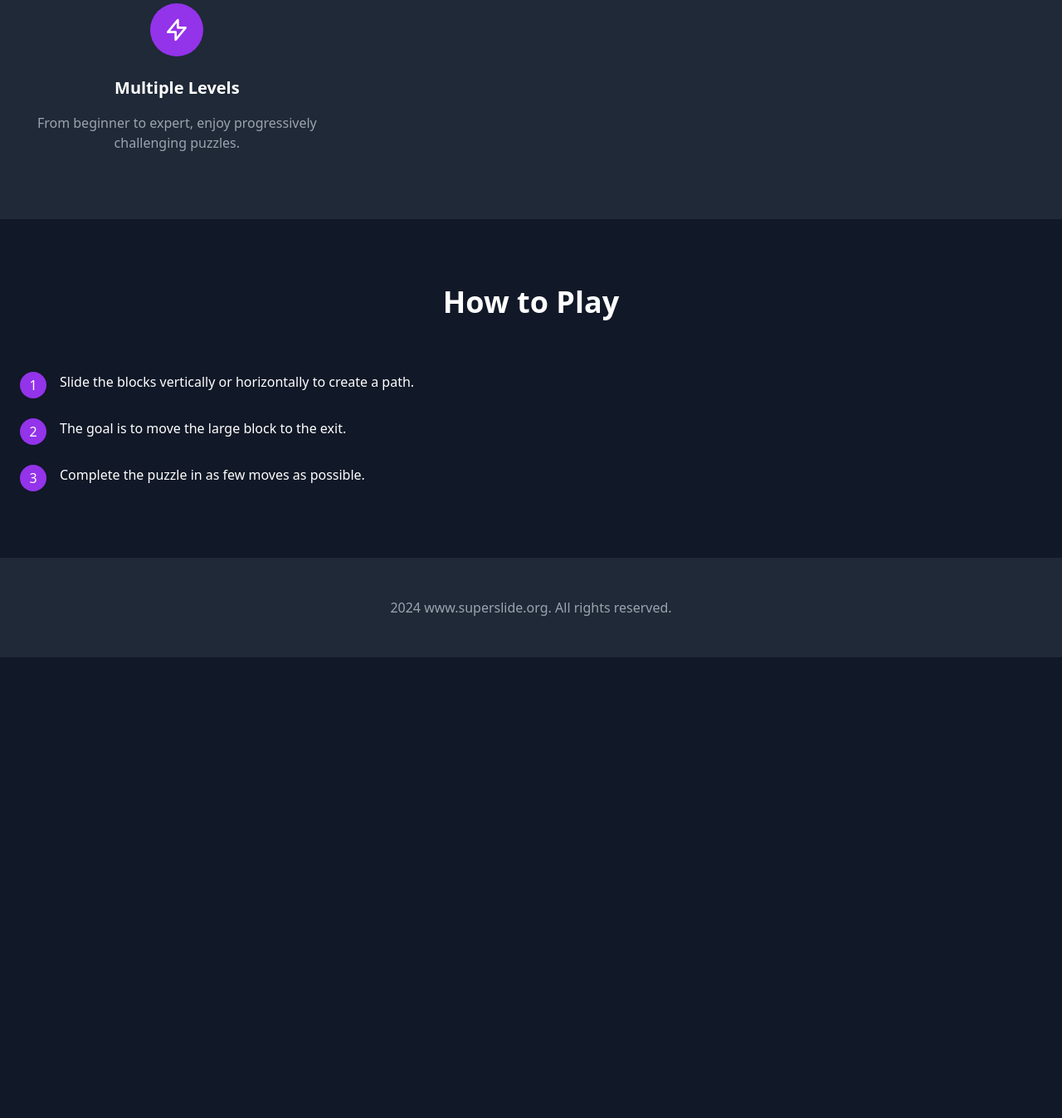
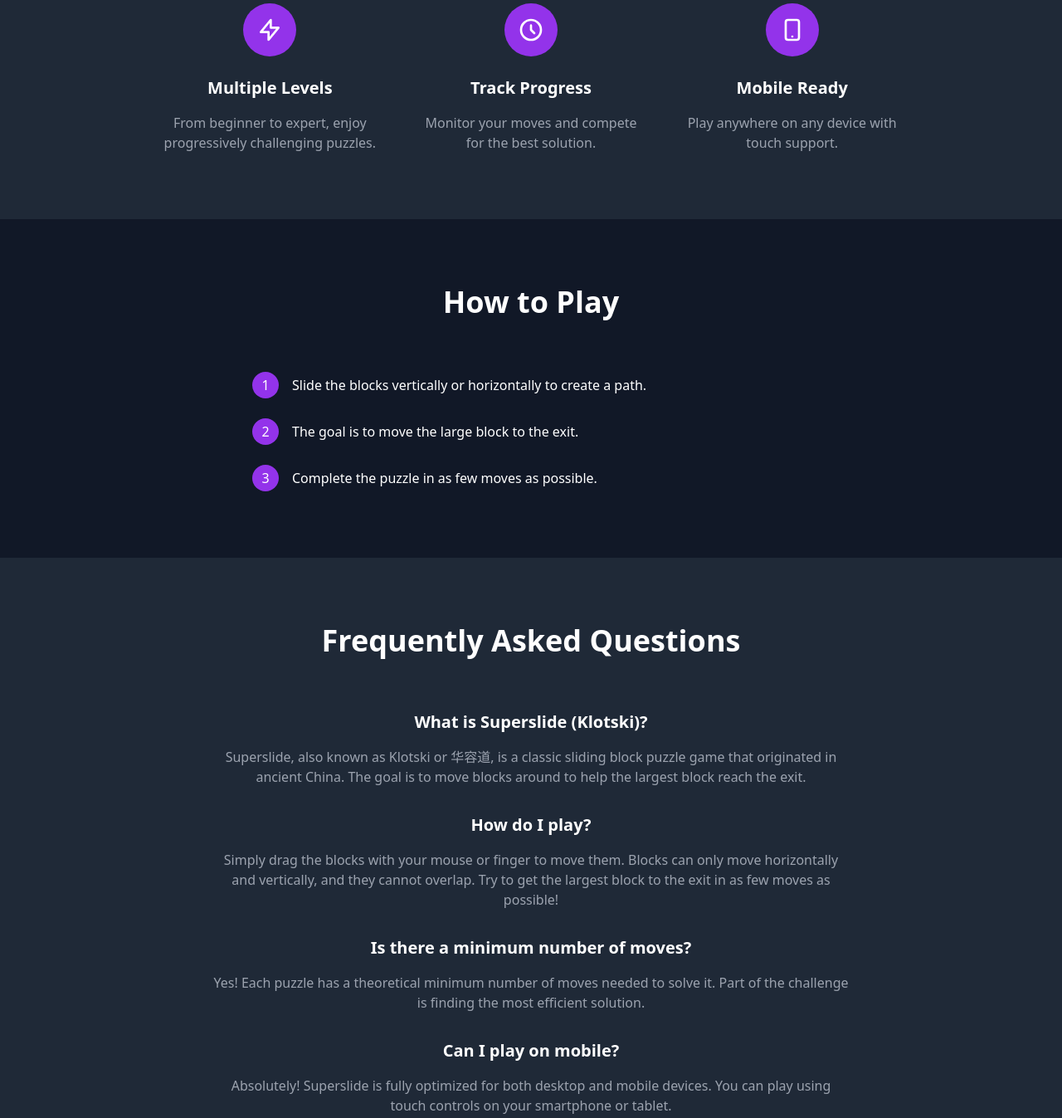
Before and after one commit to yandong2023/superslide, a website built with Vite: page index.html in a window 1280 px wide. Shown: the part 1054-2401 px from the top of the page at 83% size. Before the commit the page ends 1846 px from the top, so only its background shows below. Built offline with nearby package versions, Linux system fonts and the light colour scheme.

Commit message:
华容道游戏

```diff
--- a/index.html
+++ b/index.html
@@ -35,7 +35,7 @@
     <header class="fixed w-full bg-gray-800/90 backdrop-blur-sm z-50">
       <nav class="container mx-auto px-6 py-4">
         <div class="flex items-center justify-between">
-          <a href="#" class="text-2xl font-bold text-purple-500">Klotski</a>
+          <a href="#" class="text-2xl font-bold text-purple-500">Superslide</a>
           <div class="hidden md:flex space-x-8">
             <a href="#features" class="hover:text-purple-400">Features</a>
             <a href="#how-it-works" class="hover:text-purple-400">How to Play</a>
@@ -54,7 +54,7 @@
           Master the Ancient Puzzle
         </h1>
         <p class="text-xl text-gray-300 mb-12 max-w-2xl mx-auto">
-          Challenge your mind with Klotski, the legendary sliding block puzzle that has captivated players for generations.
+          Challenge your mind with Superslide, the legendary sliding block puzzle that has captivated players for generations.
         </p>
         <div id="game-container" class="max-w-md mx-auto bg-gray-800 p-4 rounded-lg shadow-xl mb-12"></div>
       </div>
@@ -64,7 +64,7 @@
     <section id="features" class="py-20 bg-gray-800">
       <div class="container mx-auto px-6">
         <h2 class="text-4xl font-bold text-center mb-16">Game Features</h2>
-        <div class="grid md:grid-cols-3 gap-12">
+        <div class="max-w-4xl mx-auto grid md:grid-cols-3 gap-12">
           <div class="text-center">
             <div class="bg-purple-600 w-16 h-16 rounded-full flex items-center justify-center mx-auto mb-6">
               <svg class="w-8 h-8" fill="none" stroke="currentColor" viewBox="0 0 24 24">
@@ -74,7 +74,24 @@
             <h3 class="text-xl font-bold mb-4">Multiple Levels</h3>
             <p class="text-gray-400">From beginner to expert, enjoy progressively challenging puzzles.</p>
           </div>
-          <!-- Add more features -->
+          <div class="text-center">
+            <div class="bg-purple-600 w-16 h-16 rounded-full flex items-center justify-center mx-auto mb-6">
+              <svg class="w-8 h-8" fill="none" stroke="currentColor" viewBox="0 0 24 24">
+                <path stroke-linecap="round" stroke-linejoin="round" stroke-width="2" d="M12 8v4l3 3m6-3a9 9 0 11-18 0 9 9 0 0118 0z"/>
+              </svg>
+            </div>
+            <h3 class="text-xl font-bold mb-4">Track Progress</h3>
+            <p class="text-gray-400">Monitor your moves and compete for the best solution.</p>
+          </div>
+          <div class="text-center">
+            <div class="bg-purple-600 w-16 h-16 rounded-full flex items-center justify-center mx-auto mb-6">
+              <svg class="w-8 h-8" fill="none" stroke="currentColor" viewBox="0 0 24 24">
+                <path stroke-linecap="round" stroke-linejoin="round" stroke-width="2" d="M12 18h.01M8 21h8a2 2 0 002-2V5a2 2 0 00-2-2H8a2 2 0 00-2 2v14a2 2 0 002 2z"/>
+              </svg>
+            </div>
+            <h3 class="text-xl font-bold mb-4">Mobile Ready</h3>
+            <p class="text-gray-400">Play anywhere on any device with touch support.</p>
+          </div>
         </div>
       </div>
     </section>
@@ -83,22 +100,47 @@
     <section id="how-it-works" class="py-20">
       <div class="container mx-auto px-6">
         <h2 class="text-4xl font-bold text-center mb-16">How to Play</h2>
-        <div class="grid md:grid-cols-2 gap-12 items-center">
+        <div class="grid md:grid-cols-1 gap-12 items-center max-w-2xl mx-auto">
           <div>
             <ol class="space-y-6">
-              <li class="flex gap-4">
+              <li class="flex gap-4 items-center justify-center">
                 <span class="bg-purple-600 w-8 h-8 rounded-full flex items-center justify-center flex-shrink-0">1</span>
-                <p>Slide the blocks vertically or horizontally to create a path.</p>
+                <p class="flex-1">Slide the blocks vertically or horizontally to create a path.</p>
               </li>
-              <li class="flex gap-4">
+              <li class="flex gap-4 items-center justify-center">
                 <span class="bg-purple-600 w-8 h-8 rounded-full flex items-center justify-center flex-shrink-0">2</span>
-                <p>The goal is to move the large block to the exit.</p>
+                <p class="flex-1">The goal is to move the large block to the exit.</p>
               </li>
-              <li class="flex gap-4">
+              <li class="flex gap-4 items-center justify-center">
                 <span class="bg-purple-600 w-8 h-8 rounded-full flex items-center justify-center flex-shrink-0">3</span>
-                <p>Complete the puzzle in as few moves as possible.</p>
+                <p class="flex-1">Complete the puzzle in as few moves as possible.</p>
               </li>
             </ol>
+          </div>
+        </div>
+      </div>
+    </section>
+
+    <!-- FAQ Section -->
+    <section id="faq" class="py-20 bg-gray-800">
+      <div class="container mx-auto px-6">
+        <h2 class="text-4xl font-bold text-center mb-16">Frequently Asked Questions</h2>
+        <div class="max-w-3xl mx-auto space-y-8">
+          <div class="text-center">
+            <h3 class="text-xl font-semibold mb-4">What is Superslide (Klotski)?</h3>
+            <p class="text-gray-400">Superslide, also known as Klotski or 华容道, is a classic sliding block puzzle game that originated in ancient China. The goal is to move blocks around to help the largest block reach the exit.</p>
+          </div>
+          <div class="text-center">
+            <h3 class="text-xl font-semibold mb-4">How do I play?</h3>
+            <p class="text-gray-400">Simply drag the blocks with your mouse or finger to move them. Blocks can only move horizontally and vertically, and they cannot overlap. Try to get the largest block to the exit in as few moves as possible!</p>
+          </div>
+          <div class="text-center">
+            <h3 class="text-xl font-semibold mb-4">Is there a minimum number of moves?</h3>
+            <p class="text-gray-400">Yes! Each puzzle has a theoretical minimum number of moves needed to solve it. Part of the challenge is finding the most efficient solution.</p>
+          </div>
+          <div class="text-center">
+            <h3 class="text-xl font-semibold mb-4">Can I play on mobile?</h3>
+            <p class="text-gray-400">Absolutely! Superslide is fully optimized for both desktop and mobile devices. You can play using touch controls on your smartphone or tablet.</p>
           </div>
         </div>
       </div>
```
Also changed, not shown: package.json (+5 -4 lines), 1 other file.
